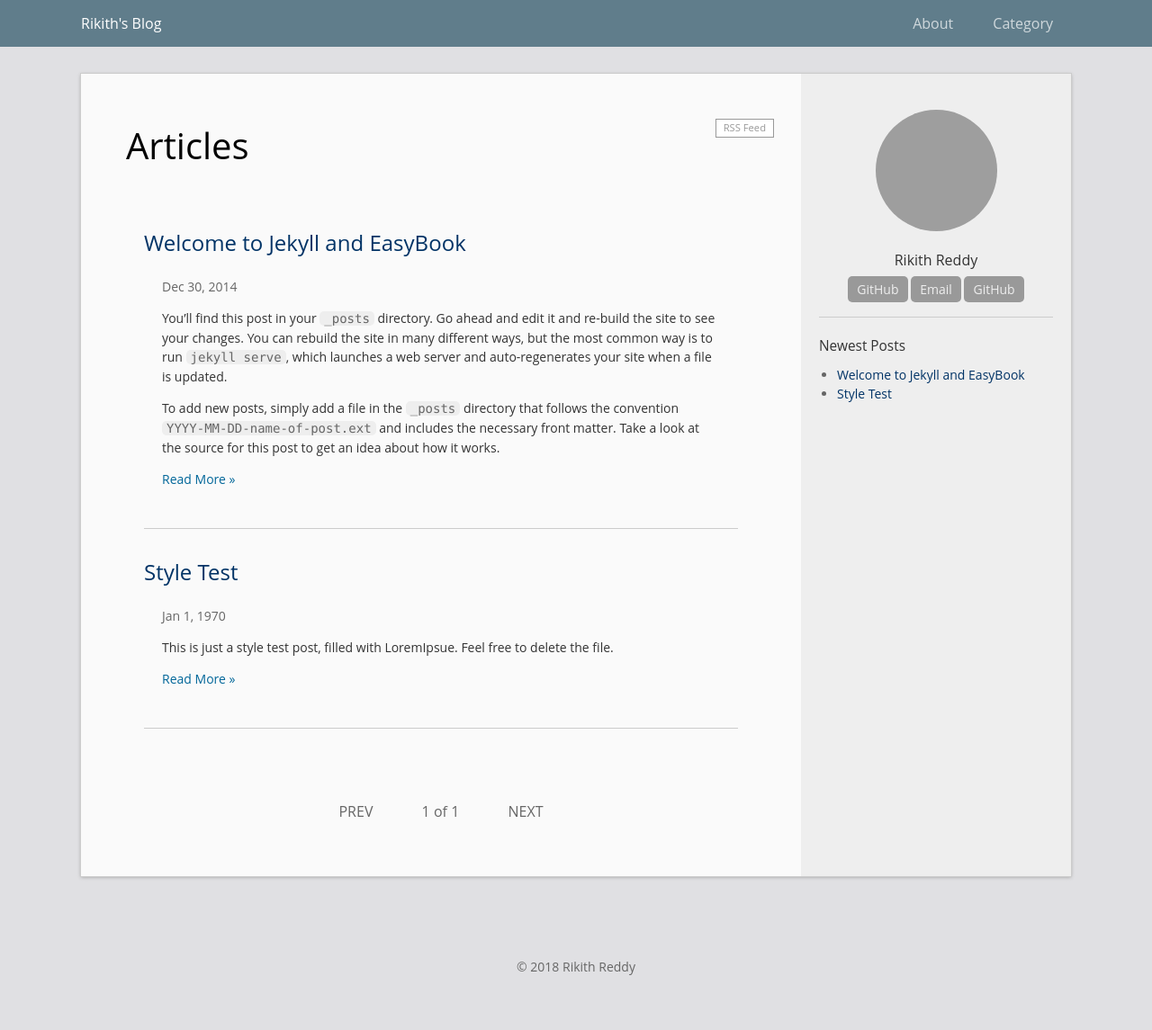
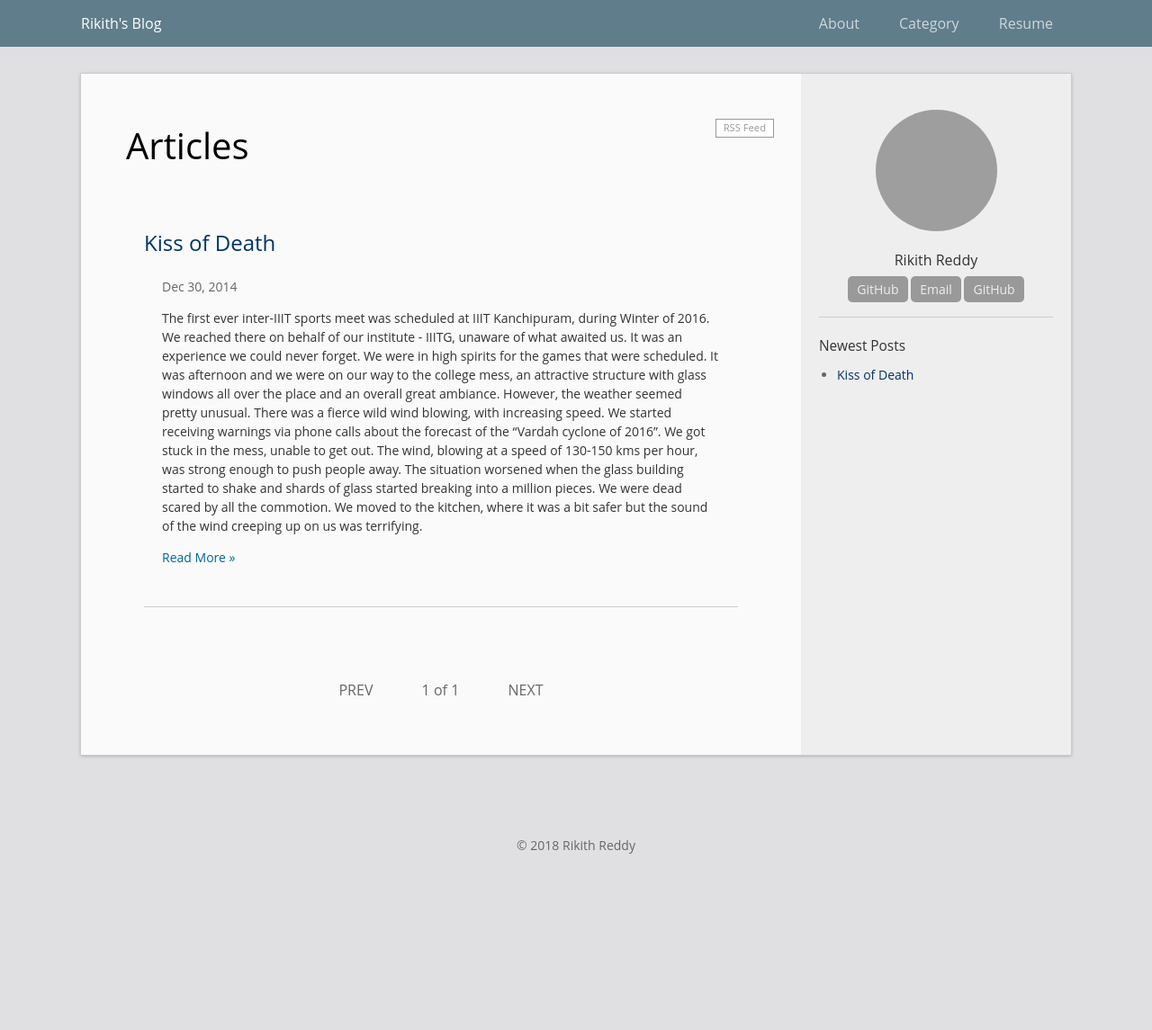
Before and after one commit to rikithreddy/rikithreddy.github.io, a Jekyll site: the page built from index.html, in a window 1280 px wide. Shown: the whole page at 90% size. Built offline with Jekyll 4.4.1, drawn with Linux system fonts in a browser that asks for light colours; the list of posts is cut into pages by our own code; after the commit the page ends 1010 px from its top, so only the background shows below that; some of the changed lines change nothing that is shown; grey boxes are pictures that could not be loaded.

Commit message:
added resume tab to be filled

````diff
--- a/_config.yml
+++ b/_config.yml
@@ -14,7 +14,7 @@ profile: One sentence introducing yourself.
 #twitter_username: twitter_username
 github_username:  rikithreddy
 profile_links:
-  Email: "mailto:your_email@example.com"
+  Email: "mailto:rikith.legend@gmail.com"
   GitHub: "https://github.com/rikithreddy"
 
 # You can add more profile links above, or edit _includes/sidebar.html
@@ -26,6 +26,7 @@ header:
   links:             # Links on the header. Link to in-site page with a slash as prefix
     About: /about/
     Category: /category/
+    Resume: /resume/
 
 permalink: /archivers/:title
 plugins:
--- a/_posts/1970-01-01-test.md
+++ /dev/null
@@ -1,78 +0,0 @@
----
-layout: post
-title:  "Style Test"
-date:   1970-01-01 08:00
-categories: jekyll
-permalink: /archivers/test
----
-
-This is just a style test post, filled with LoremIpsue. Feel free to delete the file.
-
-![](http://lorempixel.com/400/200/)
-
-# Lorem ipsum dolor
-
-Sit amet, consectetur adipiscing elit. Phasellus nisi odio, scelerisque vitae volutpat non, facilisis non erat. In gravida placerat pulvinar. Maecenas ac pretium sem. In consectetur nulla leo, ut maximus nisi volutpat eget. Vestibulum vitae malesuada risus, egestas placerat felis. In sed sollicitudin elit. Sed bibendum porttitor dui.
-
-## Condimentum mauris Accumsan
-
-Eu. Suspendisse scelerisque, orci vel elementum accumsan, sem turpis congue justo, et vulputate lacus orci vel felis. Pellentesque at gravida felis, vitae pretium erat. Pellentesque convallis mi vitae lectus semper, quis pellentesque lectus tristique.
-
-## Duis a nibh in
-
-Consectetur ultrices. Cum sociis natoque penatibus et magnis dis parturient montes, nascetur ridiculus mus.
-
-> Vivamus placerat, tortor et aliquam porttitor, risus mi dapibus neque, vitae vulputate urna.
-> -- Lorem
-
-Apurus vel sapien. Fusce at condimentum nibh.
-
-### Donec ut urna
-
-A dolor rhoncus posuere vel porttitor tortor. Integer ex lacus, sagittis ac tellus et, laoreet condimentum massa.
-
-![](http://lorempixel.com/400/400/)
-
-Aliquam tempor pharetra lacus, vel bibendum purus dapibus nec. Integer hendrerit massa ut libero euismod, id gravida neque facilisis.
-
-## Nunc nec
-
-Karan justo id turpis auctor pharetra. Fusce pretium ornare facilisis. Aliquam eget scelerisque ex, eu volutpat leo. Proin pharetra est felis, sit amet suscipit orci mattis quis.
-
-1. Etiam bibendum purus tincidunt
-2. As dapibus enim et, porta ligula.
-3. Morbi tempus, mauris sed sodales auctor, nulla erat fringilla purus, vel sodales nulla nunc sit amet purus.
-4. Praesent pellentesque urna et leo eleifend molestie ac ac ex.
-5. Ut eu sagittis metus, et malesuada libero.
-
-Class aptent taciti sociosqu ad litora torquent per conubia nostra, per inceptos himenaeos. Etiam placerat mauris a libero tempus facilisis. Maecenas ut augue lacinia, ornare mi in, lobortis arcu. Lorem ipsum dolor sit amet, consectetur adipiscing elit. Duis justo elit, blandit vel tincidunt ac, imperdiet ut neque.
-
-# Class aptent
-
-taciti sociosqu ad litora torquent per conubia nostra, per inceptos himenaeos. Aliquam erat volutpat. Sed at semper sem. Morbi in finibus tellus. Pellentesque nec dapibus risus.
-
-~~~cpp
-  #include <iostream>
-
-  int main () {
-    std::cout << "Hello world!" << std::endl;
-  }
-~~~
-
-vitae erat non congue. Proin sagittis vitae justo at cursus. Phasellus egestas bibendum urna vel condimentum.
-
-## Fusce a ullamcorper nisl
-
-Pellentesque vehicula faucibus nibh, **a pharetra odio pretium ac.** Mauris eget gravida orci, vitae tincidunt urna. Integer pharetra ante in porta maximus. Morbi ac arcu lacinia, posuere mauris vitae, lobortis dui. Lorem ipsum dolor sit amet, consectetur adipiscing elit. Nunc vitae metus nibh. Cras quis malesuada nisi. Ut porttitor, ipsum vel suscipit posuere, elit purus egestas velit, ac lobortis urna orci nec mi.
-
-## Maecenas bibendum nisi
-
-Aleo facilisis porttitor ac ac metus. **Vivamus faucibus faucibus bibendum.** Donec efficitur consectetur erat quis porttitor. Ut id euismod nunc. Sed venenatis eleifend suscipit. Donec magna purus, porta eget enim a, ornare porttitor nibh. Cras nisl nibh, viverra vitae magna quis, hendrerit facilisis sem.
-
-| table | test | lorem |
-|:-----:|:----:|:-----:|
-| Praesent ultrices | convallis lorem | at sollicitudin enim |
-| Mauris | tristique cursus | arcu ac |
-| facilisis | Proin |  vulputate neque lectus|
-
- maximus malesuada est rutrum ac. Sed blandit semper faucibus. Nam venenatis consectetur malesuada. Nulla lacus purus, ultrices ac eros porttitor, finibus sodales augue. Suspendisse tincidunt, felis in placerat euismod, libero nulla interdum nisl, commodo efficitur felis dui in libero. Integer lobortis sapien sit amet orci tristique auctor a sit amet neque. Nunc tincidunt iaculis purus eget maximus. Fusce risus justo, rutrum at magna sed, rhoncus lacinia lectus. Vivamus lobortis odio ex, ac vehicula nunc facilisis non. Aliquam fermentum diam massa. Sed cursus, nisi varius laoreet aliquet, tortor urna porta turpis, in dictum urna enim vel leo. Etiam at lacus lorem. Vivamus ornare vitae nisl vel malesuada.
--- a/_posts/2014-12-30-welcome-to-jekyll.markdown
+++ /dev/null
@@ -1,80 +0,0 @@
----
-layout: post
-title:  "Welcome to Jekyll and EasyBook"
-date:   2014-12-30 09:00:13
-categories: jekyll update
-permalink: /archivers/hello
----
-
-You’ll find this post in your `_posts` directory. Go ahead and edit it and re-build the site to see your changes. You can rebuild the site in many different ways, but the most common way is to run `jekyll serve`, which launches a web server and auto-regenerates your site when a file is updated.
-
-To add new posts, simply add a file in the `_posts` directory that follows the convention `YYYY-MM-DD-name-of-post.ext` and includes the necessary front matter. Take a look at the source for this post to get an idea about how it works.
-
-<!--more-->
-
-GitHub Flavored Markdown is supported.
-
-```ruby
-def print_hi(name)
-  puts "Hi, #{name}"
-end
-print_hi('Tom')
-#=> prints 'Hi, Tom' to STDOUT.
-```
-
-And $$\mathcal{ Mathematics }$$ is supported!
-
-Use `$$` to wrap your formulas. For example, `$$ e^{i\pi} + 1 = 0 $$` displays $$  e^{i\pi} + 1 = 0  $$
-
-Multi-line forumlas are supported too.
-
-$$
-\begin{aligned}
-& J(w, b) = \frac{1}{m} \sum_{i=1}^{m}L(\hat{y}^{(i)}, y^{(i)})
-+ \frac{\lambda}{2m} \sum_{l=1}^{L}{||w||}^2_F\\\\
-& {||w||}^2_F = \sum_{i = 1}^{n[l]}\sum_{j = 1}^{n[l-1]}(w_{ij})^2
-\end{aligned}
-$$
-
-
-## EasyBook Advanced Functions ##
-
-You are using [EasyBook][github-easybook] the template from [laobubu.net](http://laobubu.net). Therefore some features are supported now:
-
-* **Pagination** is enabled.
-* **Disqus** or **多说** is ready.
-* **TOC** for posts is enabled.
-* **Profile** including your links and avatar on the sidebar.
-* *And more...*
-
-> **Tips:** You can disable Disqus or 多说 on posts/pages by adding `nocomments: true` into [YAML Front Matter][frontmatter].
-
-EasyBook uses upaiyun CDN to make everyone lncluding Chinese visitors feel speedy. You can find it in `_includes/footer.html` and change it to your favorite CDN like Google CDN.
-
-## Support me by... ##
-
-### Add a link ###
-
-EasyBook does not make the footer heavy; the link to theme could be on `about.md`:
-
-> This website is using [laobubu](http://laobubu.net)'s theme: [EasyBook](https://github.com/laobubu/jekyll-theme-EasyBook)
-
-### Donate (PayPal or 支付宝) ###
-
-That's the best :smile:
-
-Please visit [http://laobubu.net/donate.html](http://laobubu.net/donate.html)
-
-### Star and Fork on GitHub (free) ###
-
-Not going to donate? That's okay. You can also send out your precious star [on GitHub][github-easybook].
-
-## And Here We Go ##
-
-Check out the [Jekyll docs][jekyll] for more info on how to get the most out of Jekyll. File all bugs/feature requests at [Jekyll’s GitHub repo][jekyll-gh]. If you have questions, you can ask them on [Jekyll’s dedicated Help repository][jekyll-help].
-
-[jekyll]:      http://jekyllrb.com
-[jekyll-gh]:   https://github.com/jekyll/jekyll
-[jekyll-help]: https://github.com/jekyll/jekyll-help
-[frontmatter]: http://jekyllrb.com/docs/frontmatter/
-[github-easybook]: https://github.com/laobubu/jekyll-theme-EasyBook
--- /dev/null
+++ b/_posts/2018-12-08-Kiss-of-death.md
@@ -0,0 +1,17 @@
+---
+layout: post
+title:  "Kiss of Death"
+date:   2014-12-30 09:00:13
+categories: life
+permalink: /archivers/test
+---
+
+The first ever inter-IIIT sports meet was scheduled at IIIT Kanchipuram, during Winter of 2016. We reached there on behalf of our institute - IIITG, unaware of what awaited us. It was an experience we could never forget. We were in high spirits for the games that were scheduled. It was afternoon and we were on our way to the college mess, an attractive structure with glass windows all over the place and an overall great ambiance. However, the weather seemed pretty unusual. There was a fierce wild wind blowing, with increasing speed. We started receiving warnings via phone calls about the forecast of the “Vardah cyclone of 2016”. We got stuck in the mess, unable to get out. The wind, blowing at a speed of 130-150 kms per hour, was strong enough to push people away. The situation worsened when the glass building started to shake and shards of glass started breaking into a million pieces. We were dead scared by all the commotion. We moved to the kitchen, where it was a bit safer but the sound of the wind creeping up on us was terrifying.
+
+After couple of hours, we decided to go to the hostel since we were unable to stay there for long. However, the wind was too strong and the campus being still under construction, there were heavy material such as rakes, rods, and other dangerous stuff flying all around. We braved our way through this live warzone to reach the hostel, feeling like the protagonists of a high adrenaline movie or game. Even though I put up a brave face, in reality I was numb with fear. Several of my mates had already reached the hostel by now, making me feel as though I was on my own. Adding to this ill fate, I managed to leave my glasses behind in my room, which gave me a blurry, smoky vision. Cold, shuddered, and abandoned, I literally saw my death in front of me.
+
+Finally a senior student from IIIT Kanchipuram came to me. He shook me hard to bring some sense into me because I was unable to react to the whole forbidding atmosphere. He told me that we needed to leave soon. Pulling me up, we rushed to the hostel, running amidst construction material zooming through the air. We were stuck in between an area where there were quiet a few rakes fluttering around. I was almost about to be hit by a sharp rake, when he pulled me aside saving my life. I cannot put into words, what I felt in gratitude for him, at that moment. I would probably have died that day without him. We rushed through the path immediately and he took me to his room giving me some warm clothes to put on.
+
+Meanwhile, my friends were searching for me, as they missed my presence. There was no network or any means to communicate or regroup, so I had to stay with the local students. They were kind and warm people and gave me some clothes and food. Later I got in touch with the other students, who happened to be in the same building as me. The cyclone slowly settled down, but what came next was even worse - the after effects of the cyclone. There was no power, no drinking water, no Internet nor any network. It felt like we were stuck in a cave in the old ages. The next two days were hell, as we had to walk almost a mile to get water and our mobiles were uncharged. We had no means to communicate with our parents, to even tell them that we were safe. Even the hostel allocated to us had collapsed and we had to pick our belongings from the debris.
+
+Slowly, by the grace of God, things got better and the games were finally conducted. Our college secured the third position! We won some prizes and got to stay alive after a direct confrontation with one of the worst storms in the history of our country. Hence, it was a happy ending. In retrospect, this incident had quite an impact on me. Experiencing such a close brush with death gave me a clear picture of how valuable my life is. It taught me to survive through a metaphorical hell and I realized how fortunate I am today, to be living the life that I have. Again, I am really thankful to the student from IIIT Kanchipuram who saved my life, without whom I would not have been able to write about this story of mine today.
````
